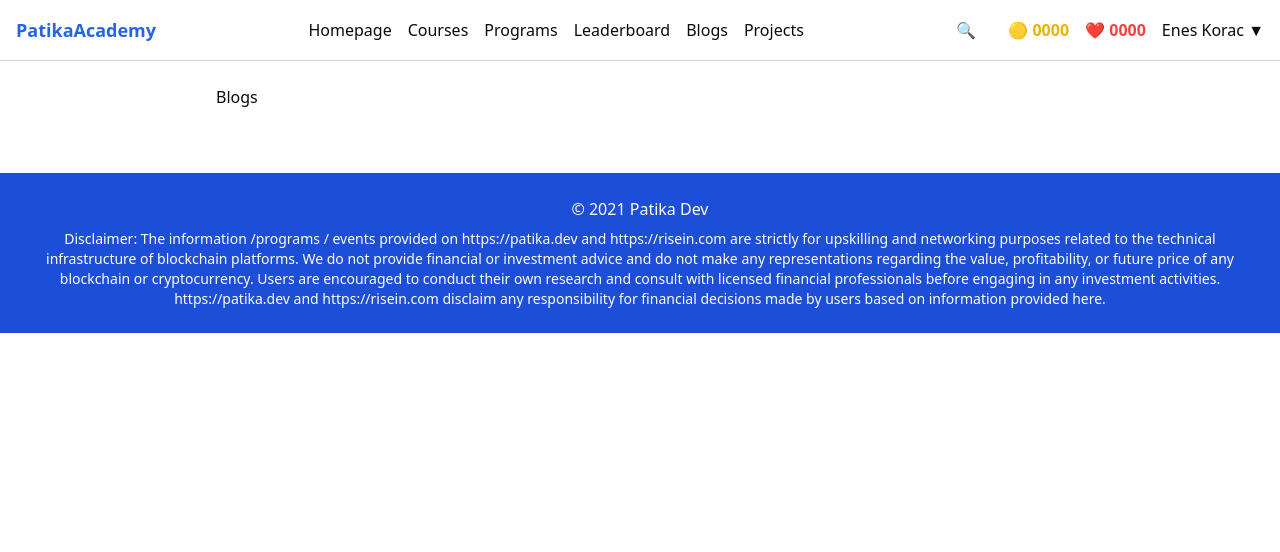
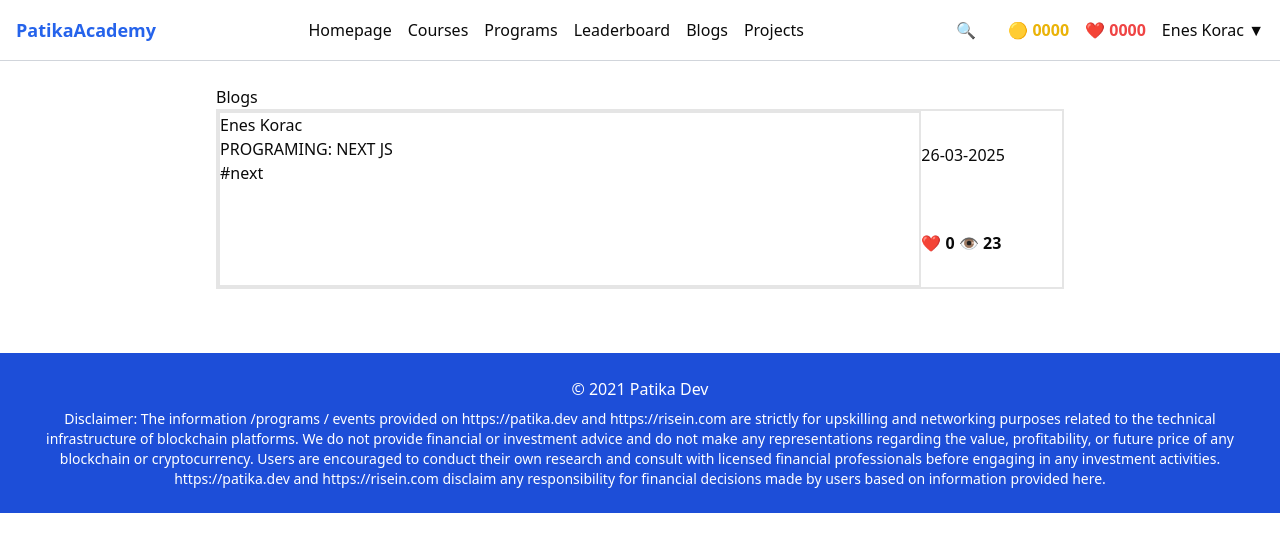
Before and after one commit to kcne/cnit-academy-ui, a Next.js app: page /blogs in a window 1280 px wide. Shown: the top 552 px of the page. Built offline with nearby package versions, Linux system fonts and the light colour scheme; no server answers.

Commit message:
creating blog card

```diff
--- a/src/app/(global_nav)/blogs/page.tsx
+++ b/src/app/(global_nav)/blogs/page.tsx
@@ -1,7 +1,12 @@
+import BlogCard from "@/app/components/Blog_card";
+
 export default function Blogs() {
   return (
     <>
       <h1>Blogs</h1>
+      <div>
+        <BlogCard />
+      </div>
     </>
   );
 }
--- /dev/null
+++ b/src/app/components/Blog_card.tsx
@@ -0,0 +1,21 @@
+export default function BlogCard() {
+  return (
+    <>
+      <div className="flex flex-row border-2 border-solid">
+        <div className="border-2 border-solid w-10/12 h-44">
+          <p>Enes Korac</p>
+          <h3>PROGRAMING: NEXT JS</h3>
+          <div>#next</div>
+        </div>
+        <div className="flex flex-col justify-around ">
+          <div>26-03-2025</div>
+          <div>
+            <p>
+              ❤ <b>0</b> 👁️ <b>23</b>
+            </p>
+          </div>
+        </div>
+      </div>
+    </>
+  );
+}
--- a/src/app/context/userContext.tsx
+++ b/src/app/context/userContext.tsx
@@ -26,7 +26,7 @@ type UserContextType = {
     lastName: string,
     email: string,
     password: string,
-    pfp: File,
+    pfp: File
   ) => Promise<void>;
   logout: () => void;
   fetchUserInfo: () => Promise<void>;
@@ -63,7 +63,7 @@ export const UserProvider: React.FC<{ children: React.ReactNode }> = ({
     lastName: string,
     email: string,
     password: string,
-    pfp: File,
+    pfp: File
   ) => {
     try {
       console.log(BUCKET_ACCESS_KEY);
```
